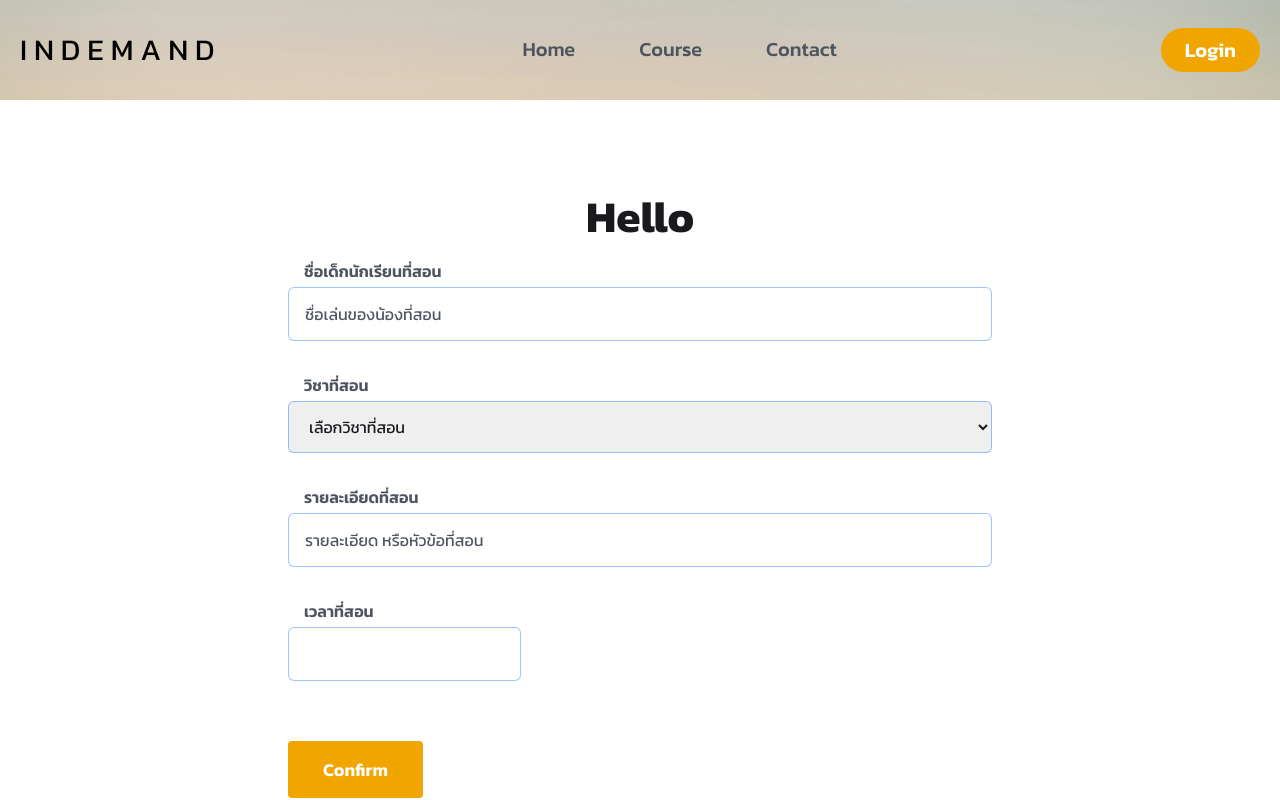
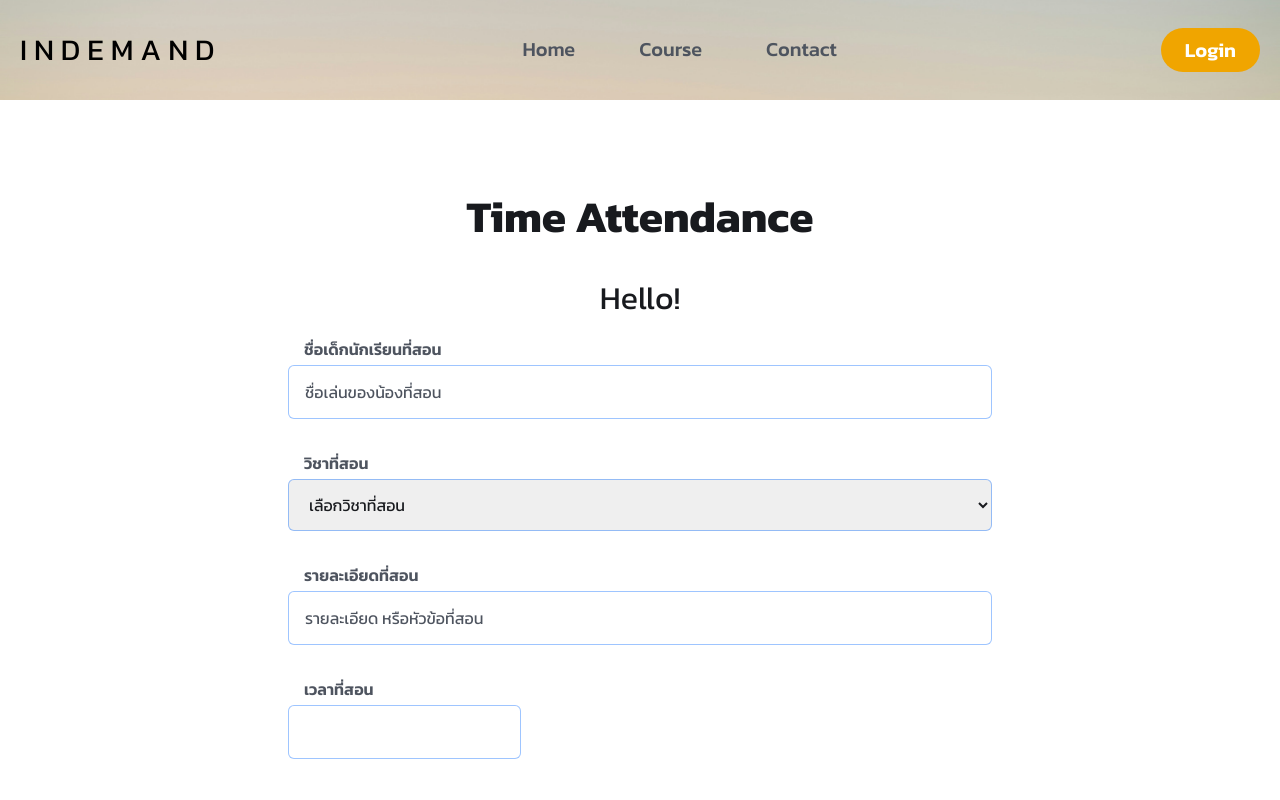
Before and after one commit to phuparu/indemand, a React (Vite) app in the folder Frontend/: page /tutor/time in a window 1280 px wide. Shown: the top 800 px of the page. Built offline with nearby package versions, Linux system fonts and the light colour scheme.

Commit message:
Update TutorTime.jsx

```diff
--- a/Frontend/src/pages/Tutor/TutorTime.jsx
+++ b/Frontend/src/pages/Tutor/TutorTime.jsx
@@ -3,6 +3,7 @@ import { authContext } from "../../context/authController";
 import Datepicker from "../../components/time/Datepicker";
 import { toast } from "react-toastify";
 import "react-toastify/dist/ReactToastify.css";
+import { users } from "../../assets/data/mockuser";
 const TutorTime = () => {
   const [tutorBook, setTutorBook] = useState({
     student_name: "",
@@ -30,7 +31,10 @@ const TutorTime = () => {
   return (
     <section>
       <div className="heading text-center py-[15px] px-[15px]">
-        <h1>Hello {user?.fullname}</h1>
+        <h1>Time Attendance</h1>
+      </div>
+      <div className="text-headingColor text-[32px] py-[15px] px-[15px] text-center">
+        <h2>Hello! {user?.fullname}</h2>
       </div>
       <div className="container w-full px-4 mx-auto max-w-screen-md">
         <form onSubmit={submitHandler} className="space-y-8">
```
